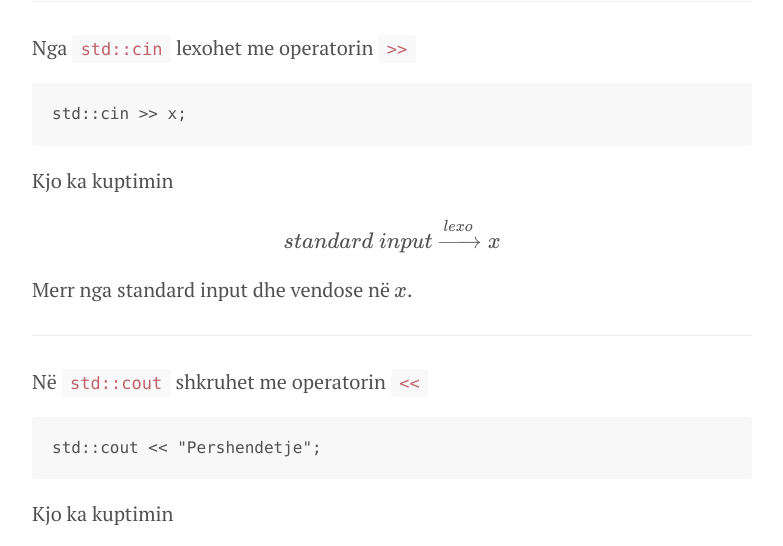
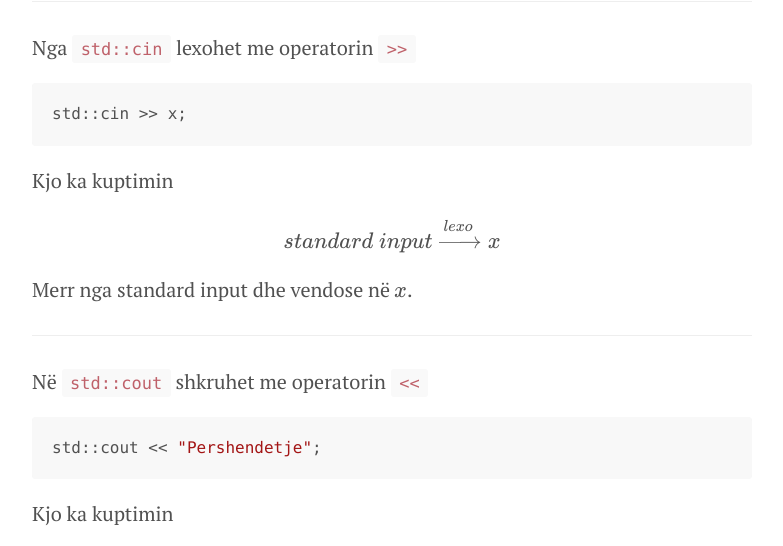
Before and after one commit to blerimrexha/edongashi.github.io, a Jekyll site: the page built from lendet/gjuhe-programuese/ligjerata/java1.md, in a window 1280 px wide and 900 px high, scrolled down 5463 px. Shown: the part 156-702 px from the top of the window, without its empty margins (248-1031 px from the left). Built offline with Jekyll 4.4.1, drawn with Linux system fonts in a browser that asks for light colours; our own code applies the rules of GitHub Pages for plain Markdown files; formulas are drawn with MathJax 3; some of the changed text lies outside the part shown.

Commit message:
Update lendet/gjuhe-programuese/ligjerata/java1.md

````diff
--- a/lendet/gjuhe-programuese/ligjerata/java1.md
+++ b/lendet/gjuhe-programuese/ligjerata/java1.md
@@ -231,7 +231,7 @@
 
 Nga `std::cin` lexohet me operatorin `>>`
 
-```
+```cpp
 std::cin >> x;
 ```
 
@@ -247,7 +247,7 @@
 
 Në `std::cout` shkruhet me operatorin `<<`
 
-```
+```cpp
 std::cout << "Pershendetje";
 ```
 
@@ -274,7 +274,7 @@
 
 Pas ekzekutimit, në dritare shfaqet
 
-```cpp
+```text
 Pershendetje
 ```
 
@@ -334,7 +334,7 @@
 
 Në ekran shfaqet:
 
-```cpp
+```text
 Pershendetje!
 Mire se vini.
 ```
@@ -354,7 +354,7 @@
 
 Në ekran shfaqet:
 
-```cpp
+```text
 Pershendetje!
 Mire se vini.
 ```
@@ -381,7 +381,7 @@
 
 Në ekran shfaqet:
 
-```cpp
+```text
 Pershendetje!
 Mire se vini.
 ```
@@ -418,7 +418,7 @@
 
 Rezultati në ekran
 
-```cpp
+```text
 Rreshti i pare
 Rreshti i dyte
 ```
````
